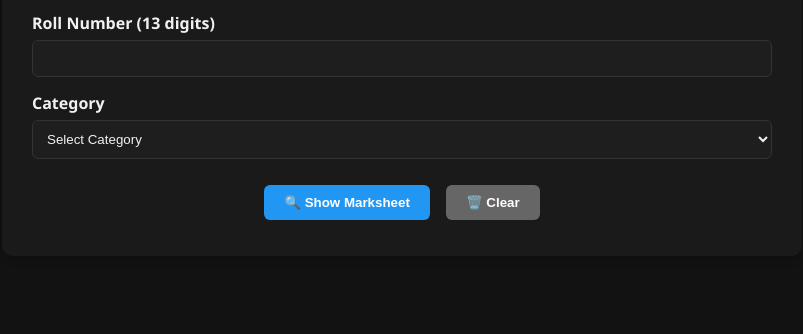
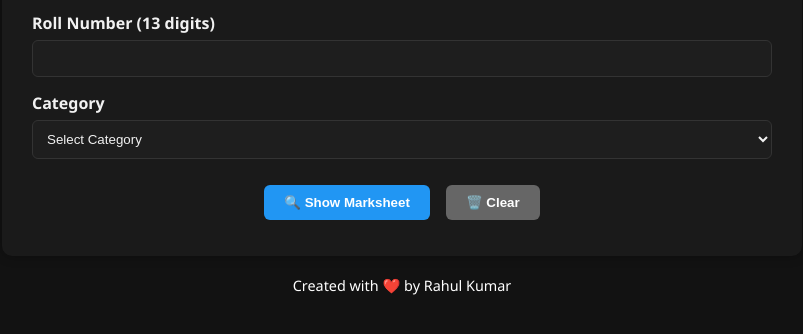
Before and after one commit to therahulkumar9/result-portal, a plain HTML site: page index.html in a window 1280 px wide. Shown: the part 206-540 px from the top of the page, without its empty margins (238-1041 px from the left). Drawn offline with Linux system fonts and the light colour scheme.

Commit message:
Added footer

```diff
--- a/index.html
+++ b/index.html
@@ -67,5 +67,12 @@
     </div>
 
     <script src="script.js"></script>
+    <footer style="text-align: center; padding: 20px; font-size: 0.9rem; color: white;">
+  Created with ❤️ by
+  <a href="https://github.com/therahulkumar9" target="_blank" style="color: white; text-decoration: none;" onmouseover="this.style.color='blue'" onmouseout="this.style.color='white'">
+    Rahul Kumar
+  </a>
+</footer>
+
   </body>
 </html>
```
